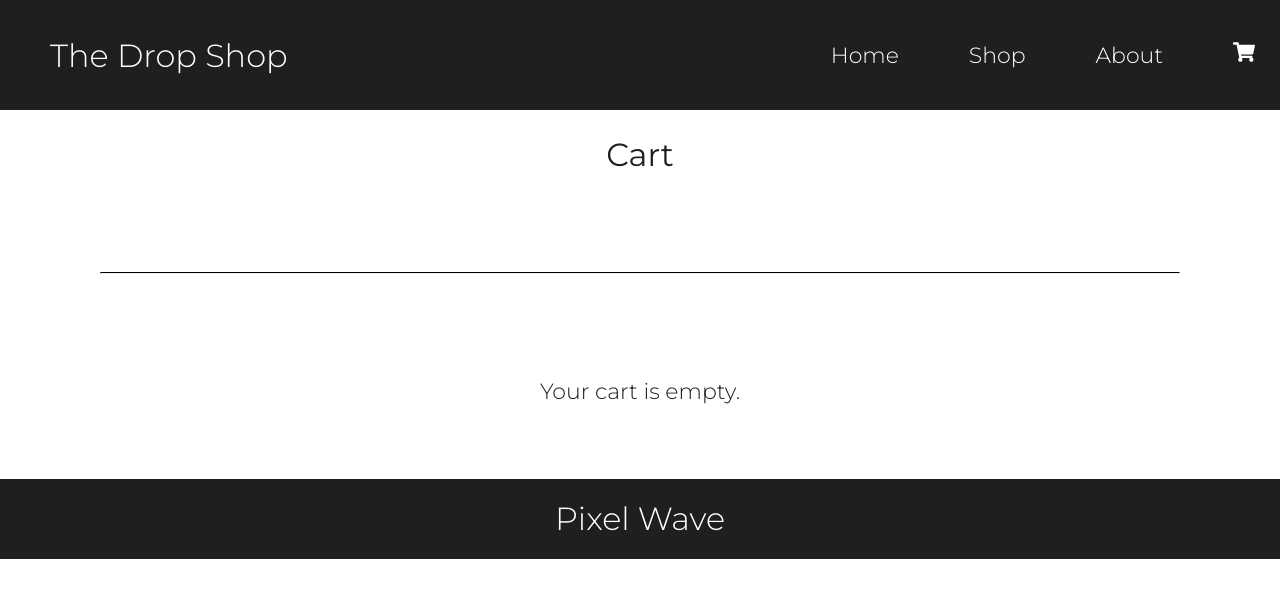
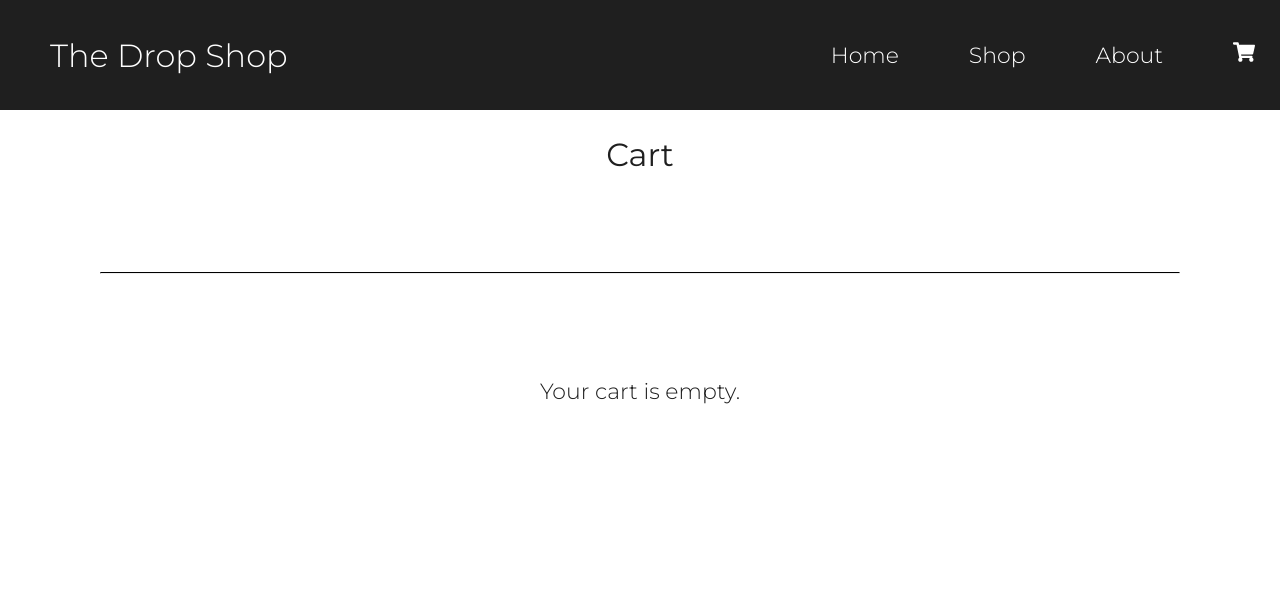
Before and after one commit to smirvf/The-Drop-Shop, a Next.js app in the folder the-drop-shop/: page /cart in a window 1280 px wide. Shown: the top 598 px of the page. Built offline with nearby package versions, Linux system fonts and the light colour scheme.

Commit message:
Fix bug where footer doesn't fix to bottom of page

```diff
--- a/the-drop-shop/src/components/footer/footer.tsx
+++ b/the-drop-shop/src/components/footer/footer.tsx
@@ -7,6 +7,7 @@ const StyledFooter = styled.footer`
     margin-top: 70px;
     background-color: #1F1F1F;
     position: relative;
+    bottom: 0;
     text-align: center;
     font-size: 32px;
     color: #FFF;
--- a/the-drop-shop/src/pages/cart.tsx
+++ b/the-drop-shop/src/pages/cart.tsx
@@ -10,6 +10,7 @@ import Head from "next/head";
 
 const StyledCart = styled.div`
   text-align: center;
+  height: 100vh;
 `;
 
 const Table = styled.table`
```
